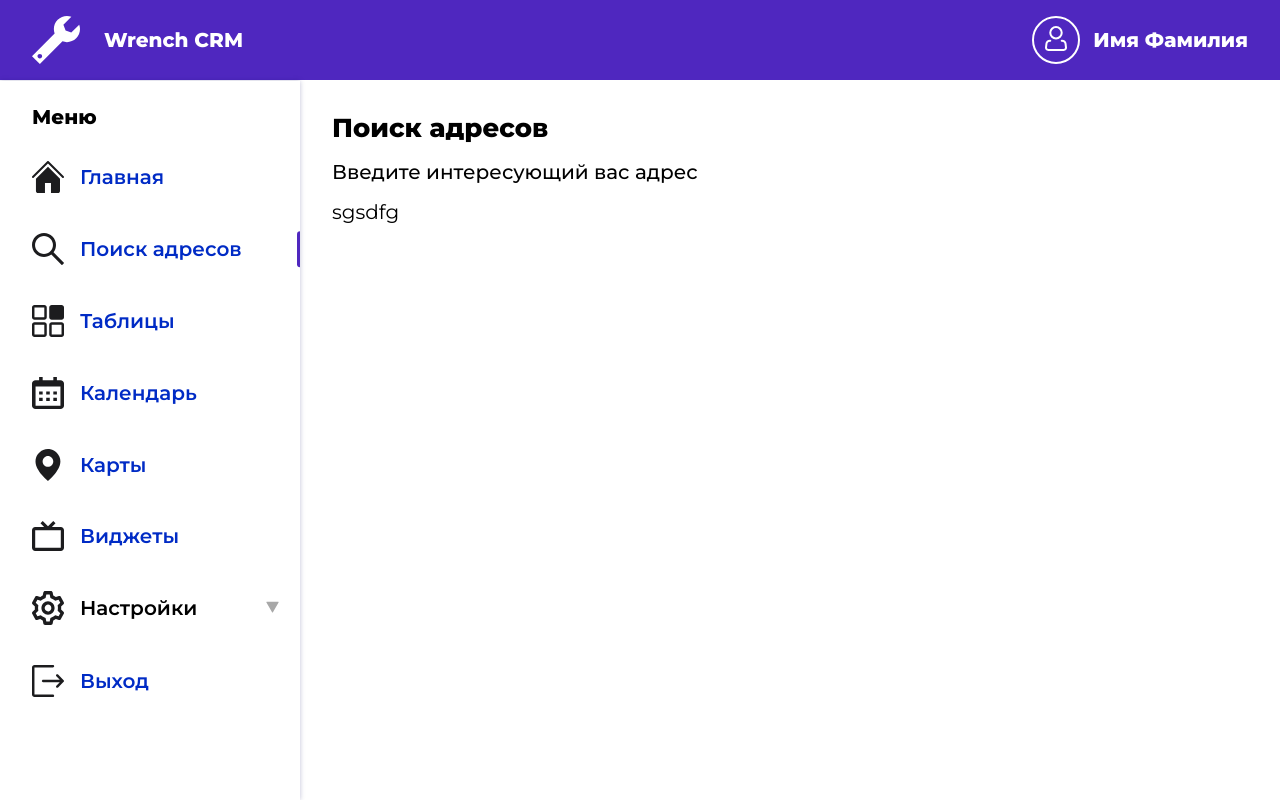
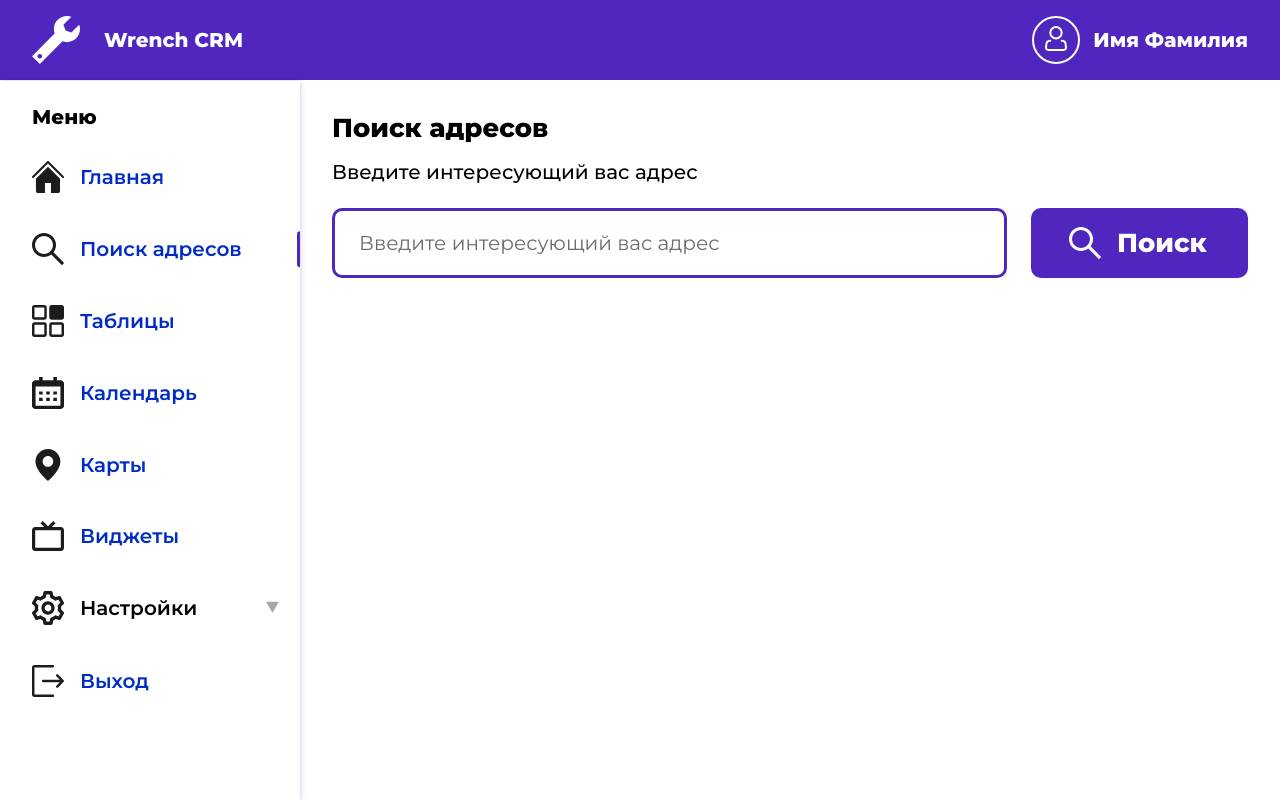
Before and after one commit to n1v0xin/react-dadata, a React (Create React App) app: page /address in a window 1280 px wide. Built offline with nearby package versions, Linux system fonts and the light colour scheme.

Commit message:
search form

```diff
--- a/src/components/container/container.scss
+++ b/src/components/container/container.scss
@@ -19,7 +19,7 @@ h1 {
 
 h2 {
   font-weight: 500;
-  margin-bottom: 16px;
+  margin-bottom: 24px;
 }
 
 p {
--- a/src/components/search-form/index.tsx
+++ b/src/components/search-form/index.tsx
@@ -0,0 +1,44 @@
+import React from 'react';
+import './search-form.scss';
+import { addressIcon } from '../../utils/icons';
+
+const SearchForm = () => {
+  const [inputError, setInputError] = React.useState(false);
+  const inputRef = React.useRef<HTMLInputElement | null>(null);
+
+  const onSearchSubmit = () => {
+    setInputError(false);
+
+    if (inputRef.current?.value.length! < 3) {
+      setInputError(true);
+    } else {
+      setInputError(false);
+      console.log('fine');
+    }
+  };
+
+  return (
+    <div className='search-form'>
+      <div className='search-form__input-wrapper'>
+        <input
+          ref={inputRef}
+          type='text'
+          className={`search-form__input ${
+            inputError ? 'search-form__input--error' : ''
+          }`}
+          placeholder='Введите интересующий вас адрес'
+        />
+        {inputError && (
+          <div className='search-form__error'>
+            Минимальная длина ввода в поле ввода адреса - 3 символа
+          </div>
+        )}
+      </div>
+      <button className='search-form__submit' onClick={onSearchSubmit}>
+        {addressIcon} Поиск
+      </button>
+    </div>
+  );
+};
+
+export default SearchForm;
--- a/src/components/search-form/search-form.scss
+++ b/src/components/search-form/search-form.scss
@@ -0,0 +1,58 @@
+@import '../../scss/vars';
+
+.search-form {
+  display: flex;
+  align-items: flex-start;
+  width: 100%;
+
+  &__input {
+    background: none;
+    outline: none;
+    font: inherit;
+
+    border: 3px solid $colorPrimary;
+    border-radius: 10px;
+    padding: 20px 24px;
+
+    &::placeholder {
+      color: #6c6c6c;
+    }
+
+    &--error {
+      border-color: $colorError;
+    }
+
+    &-wrapper {
+      display: flex;
+      flex-direction: column;
+      width: 100%;
+      margin-right: 24px;
+    }
+  }
+
+  &__submit {
+    cursor: pointer;
+    min-width: 217px;
+    flex: 0 0 auto;
+    background: none;
+    outline: none;
+    font: inherit;
+    display: flex;
+    align-items: center;
+
+    font-weight: 700;
+    font-size: 26px;
+    padding: 16px 35px;
+    border: 3px solid $colorPrimary;
+    background: $colorPrimary;
+    border-radius: 10px;
+    color: #fff;
+
+    svg {
+      width: 32px;
+      height: 32px;
+      fill: #fff;
+      margin-right: 16px;
+    }
+  }
+}
--- a/src/pages/address.tsx
+++ b/src/pages/address.tsx
@@ -1,10 +1,11 @@
 import React from 'react';
 import Container from '../components/container';
+import SearchForm from '../components/search-form';
 
 const PageAddress = () => {
   return (
     <Container title='Поиск адресов' subtitle='Введите интересующий вас адрес'>
-      <div className='test'>sgsdfg</div>
+      <SearchForm />
     </Container>
   );
 };
--- a/src/scss/_vars.scss
+++ b/src/scss/_vars.scss
@@ -2,5 +2,6 @@ $colorPrimary: #4f27bf;
 $colorLink: #002bc5;
 $colorTextPrimary: #1c1c1e;
 $colorSecondary: #a8a8a8;
+$colorError: #ff0000;
 
 $font-1: 'Montserrat', sans-serif;
```
